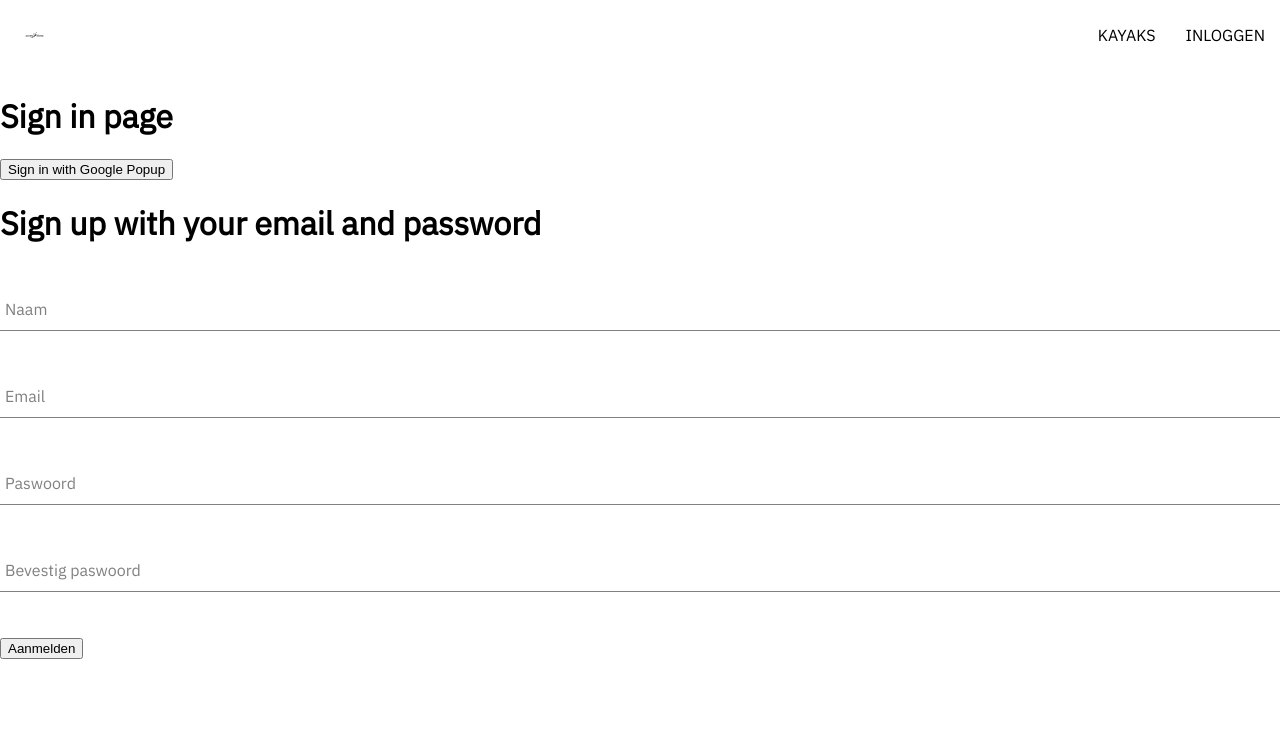
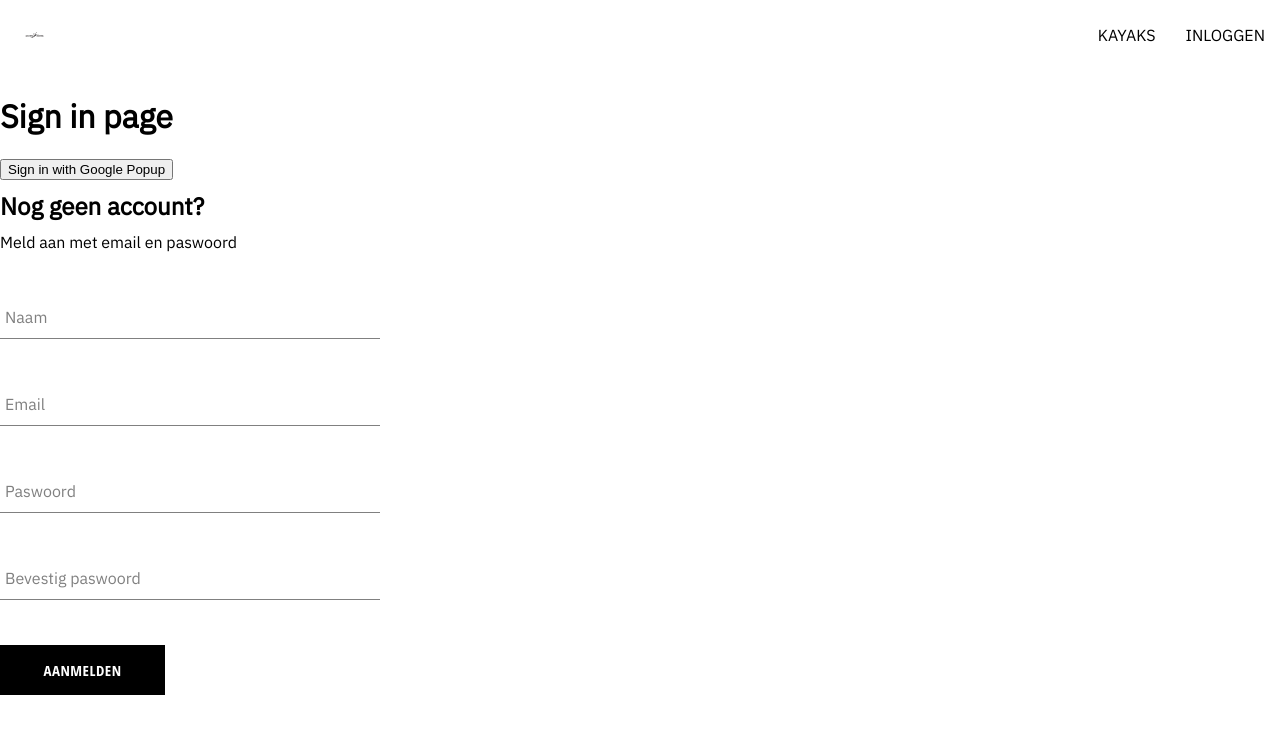
Before and after one commit to buurtkajaks/buurtkayaks-gent, a React (Create React App) app: page /sign-in in a window 1280 px wide. Shown: the top 734 px of the page. Built offline with nearby package versions, Linux system fonts and the light colour scheme; no server answers.

Commit message:
styled signup page

```diff
--- /dev/null
+++ b/src/components/button/button.component.jsx
@@ -0,0 +1,16 @@
+import './button.styles.scss';
+
+const BUTTON_TYPE_CLASSES = {
+  google: 'google-sign-in',
+  inverted: 'inverted',
+};
+
+const Button = ({ children, buttonType }) => {
+  return (
+    <button className={`button-container ${BUTTON_TYPE_CLASSES[buttonType]}`}>
+      {children}
+    </button>
+  );
+};
+
+export default Button;
--- /dev/null
+++ b/src/components/button/button.styles.scss
@@ -0,0 +1,46 @@
+.button-container {
+    min-width: 165px;
+    width: auto;
+    height: 50px;
+    letter-spacing: 0.5px;
+    line-height: 50px;
+    padding: 0 35px 0 35px;
+    font-size: 15px;
+    background-color: black;
+    color: white;
+    text-transform: uppercase;
+    font-family: 'Open Sans Condensed';
+    font-weight: bolder;
+    border: none;
+    cursor: pointer;
+    display: flex;
+    justify-content: center;
+
+    &:hover {
+      background-color: white;
+      color: black;
+      border: 1px solid black;
+    }
+
+    &.google-sign-in {
+      background-color: #4285f4;
+      color: white;
+
+      &:hover {
+        background-color: #357ae8;
+        border: none;
+      }
+    }
+
+    &.inverted {
+      background-color: white;
+      color: black;
+      border: 1px solid black;
+
+      &:hover {
+        background-color: black;
+        color: white;
+        border: none;
+      }
+    }
+  }
--- a/src/components/sign-up-form/sign-up-form.component.jsx
+++ b/src/components/sign-up-form/sign-up-form.component.jsx
@@ -6,6 +6,9 @@
 } from '../../utils/firebase/firebase.utils';
 
 import FormInput from '../form-input/form-input.component';
+import Button from '../button/button.component';
+
+import './sign-up-form.styles.scss';
 
 const defaultFormFields = {
   displayName: '',
@@ -54,8 +57,9 @@
   };
 
   return (
-    <div>
-      <h1>Sign up with your email and password</h1>
+    <div className="sign-up-container">
+      <h2>Nog geen account?</h2>
+      <span>Meld aan met email en paswoord</span>
       <form onSubmit={handleSubmit}>
         <FormInput
           label="Naam"
@@ -93,7 +97,7 @@
           value={confirmPassword}
         />
 
-        <button type="submit">Aanmelden</button>
+        <Button type="submit">Aanmelden</Button>
       </form>
     </div>
   );
--- /dev/null
+++ b/src/components/sign-up-form/sign-up-form.styles.scss
@@ -0,0 +1,9 @@
+.sign-up-container {
+    display: flex;
+    flex-direction: column;
+    width: 380px;
+
+    h2 {
+        margin: 10px 0;
+    }
+}
```
